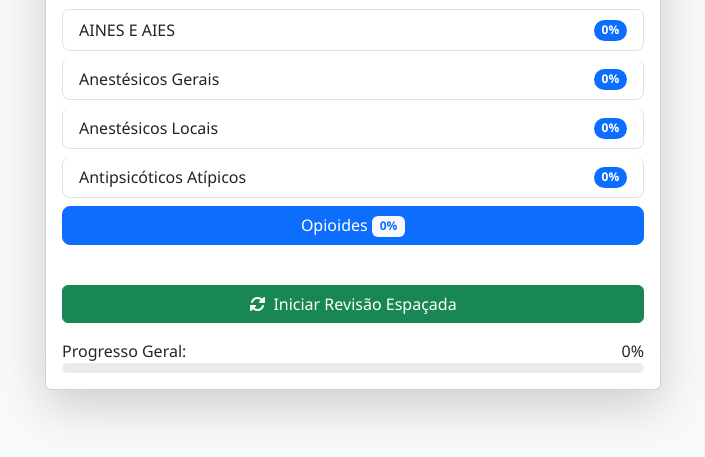
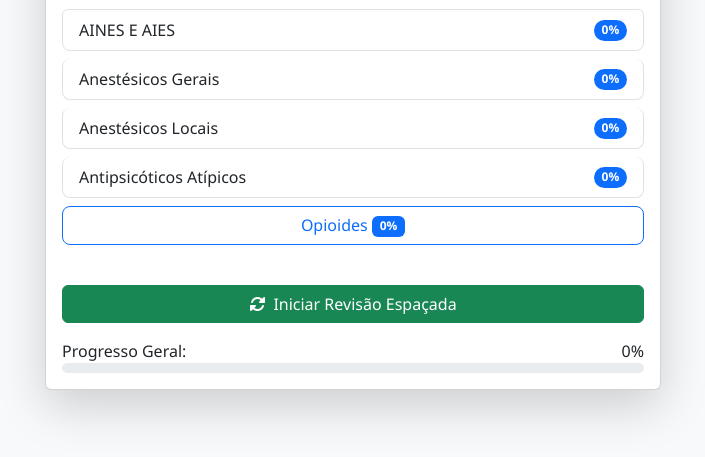
Before and after one commit to feralog/farmaco, a plain HTML site: page index.html in a window 1280 px wide. Both pictures are taken after typing "Sample" into the empty fields and a click on the button "Entrar". Shown: the part 139-596 px from the top of the page, without its empty margins (287-992 px from the left). Drawn offline with nearby package versions, Linux system fonts and the light colour scheme.

Commit message:
Update index.html

```diff
--- a/index.html
+++ b/index.html
@@ -80,9 +80,9 @@
                                     </div>
                                 </button>
                                 <!-- Adicione este novo botão: -->
-    <button class="btn btn-primary module-btn w-100 mb-3" data-module="Opioides">
+    <button class="btn btn-outline-primary module-btn w-100 mb-3" data-module="Opioides">
         Opioides
-        <span class="badge bg-light text-primary progress-badge">0%</span>
+        <span class="badge bg-primary progress-badge">0%</span>
     </button>
                             </div>
                             <div class="mt-4">
```
